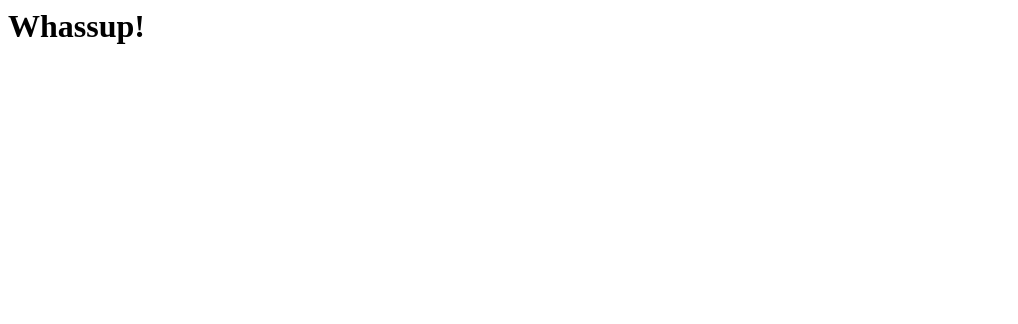
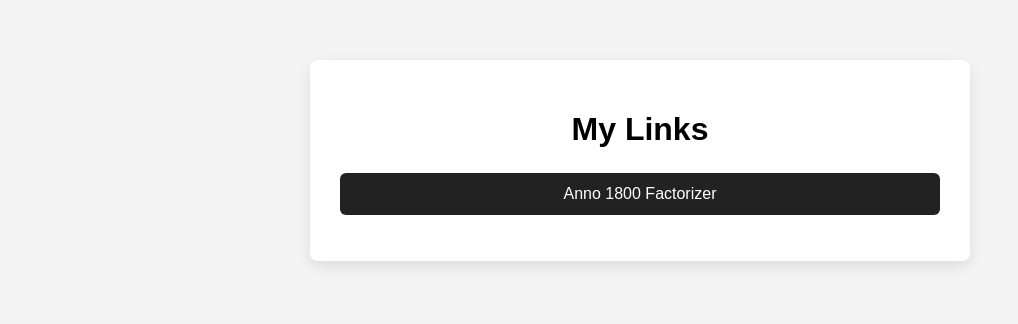
Before and after one commit to sebastianrcnt/html-artifacts, a plain HTML site: page index.html in a window 1280 px wide. Shown: the whole page, without its empty margins (0-1018 px from the left). Drawn offline with Linux system fonts and the light colour scheme.

Commit message:
Update index.html

```diff
--- a/index.html
+++ b/index.html
@@ -1,3 +1,58 @@
-<h1>
-  Whassup!
-</h1>
+<!DOCTYPE html>
+<html lang="en">
+<head>
+  <meta charset="UTF-8">
+  <title>My Links</title>
+  <meta name="viewport" content="width=device-width, initial-scale=1.0">
+  <style>
+    body {
+      font-family: Arial, sans-serif;
+      background: #f4f4f4;
+      margin: 0;
+      padding: 0;
+    }
+    .container {
+      max-width: 600px;
+      margin: 60px auto;
+      background: #ffffff;
+      padding: 30px;
+      border-radius: 8px;
+      box-shadow: 0 5px 15px rgba(0,0,0,0.1);
+    }
+    h1 {
+      text-align: center;
+      margin-bottom: 25px;
+    }
+    ul {
+      list-style: none;
+      padding: 0;
+    }
+    li {
+      margin: 12px 0;
+    }
+    a {
+      display: block;
+      text-decoration: none;
+      padding: 12px;
+      background: #222;
+      color: white;
+      border-radius: 6px;
+      text-align: center;
+      transition: 0.2s;
+    }
+    a:hover {
+      background: #444;
+    }
+  </style>
+</head>
+<body>
+  <div class="container">
+    <h1>My Links</h1>
+    <ul>
+      <li><a href="/html-artifacts/anno-1800-factorizer.html">Anno 1800 Factorizer</a></li>
+      <!-- Add more links below -->
+      <!-- <li><a href="https://yourlink.com">Your Link</a></li> -->
+    </ul>
+  </div>
+</body>
+</html>
```
